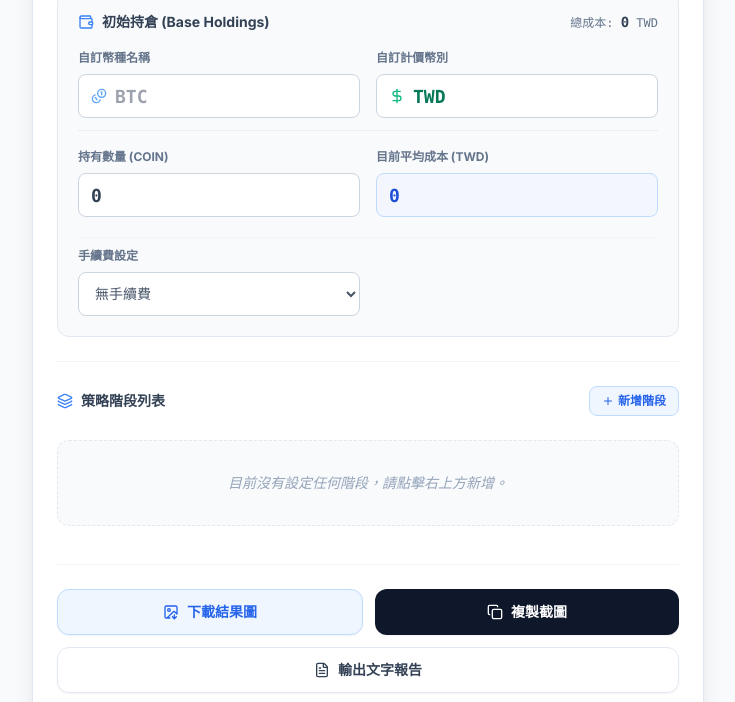
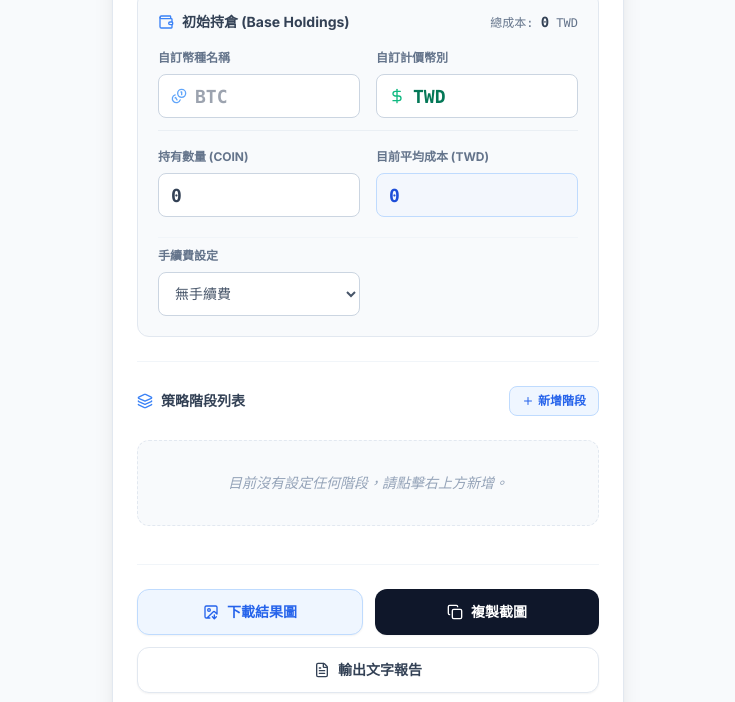
Before and after one commit to zaqwsx2205/zaqwsx2205.github.io, a plain HTML site: page CryptoDCACostAveragingCalculator/index.html in a window 1280 px wide. Shown: the part 182-884 px from the top of the page, without its empty margins (272-1007 px from the left). Drawn offline with nearby package versions, Linux system fonts and the light colour scheme.

Commit message:
Update index.html

```diff
--- a/CryptoDCACostAveragingCalculator/index.html
+++ b/CryptoDCACostAveragingCalculator/index.html
@@ -139,7 +139,7 @@
 
 <body class="bg-slate-50 min-h-screen p-4 flex justify-center items-start pt-8 pb-20 text-slate-800">
 
-  <div id="app-root" class="w-full max-w-2xl bg-white rounded-2xl shadow-xl overflow-hidden border border-slate-200">
+  <div id="app-root" class="w-full max-w-lg bg-white rounded-2xl shadow-xl overflow-hidden border border-slate-200">
 
     <div class="bg-blue-600 pt-6 pb-4 px-6 text-white relative overflow-hidden">
       <i data-lucide="bitcoin" class="absolute -right-4 -top-8 w-40 h-40 text-blue-500 opacity-40 transform rotate-[15deg] pointer-events-none"></i>
```
